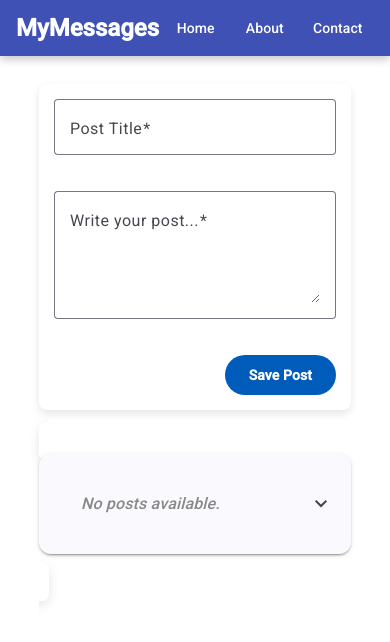
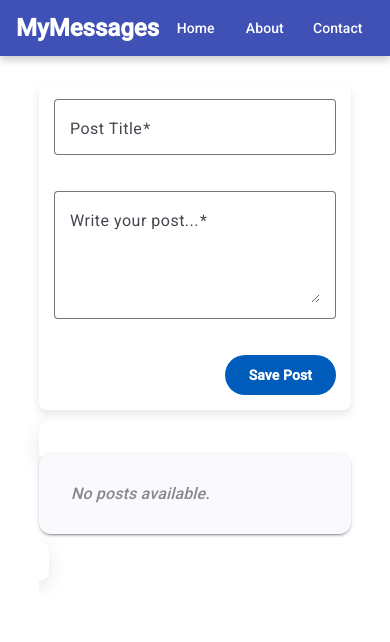
Before and after one commit to JScislewski/mean-course, an Angular app: page / in a window 390 px wide. Shown: the top 642 px of the page. Built offline with nearby package versions, Linux system fonts and the light colour scheme.

Commit message:
Updated styles

```diff
--- a/src/app/app.config.ts
+++ b/src/app/app.config.ts
@@ -5,5 +5,5 @@ import { routes } from './app.routes';
 import { provideAnimationsAsync } from '@angular/platform-browser/animations/async';
 
 export const appConfig: ApplicationConfig = {
-  providers: [provideZoneChangeDetection({ eventCoalescing: true }), provideRouter(routes), provideAnimationsAsync(), provideAnimationsAsync(), provideAnimationsAsync(), provideAnimationsAsync()],
+  providers: [provideZoneChangeDetection({ eventCoalescing: true }), provideRouter(routes), provideAnimationsAsync(), provideAnimationsAsync(), provideAnimationsAsync(), provideAnimationsAsync(), provideAnimationsAsync()],
 };
--- a/src/app/posts/post-create/post-create.component.ts
+++ b/src/app/posts/post-create/post-create.component.ts
@@ -21,5 +21,6 @@ export class PostCreateComponent {
       return;
     }
     this.postsService.addPost(form.value.title, form.value.content);
+    form.resetForm();
   }
 }
--- a/src/app/posts/post-list/post-list.component.css
+++ b/src/app/posts/post-list/post-list.component.css
@@ -1,64 +1,62 @@
-/* Importing Google Font should be done in index.html */
 .post-list {
-  max-width: 600px; /* Max width for the accordion */
-  margin: 20px auto; /* Centering the accordion */
-  background-color: #ffffff; /* White background for the accordion */
-  border-radius: 8px; /* Rounded corners */
-  box-shadow: 0 4px 12px rgba(0, 0, 0, 0.1); /* Subtle shadow for depth */
+  max-width: 800px; /* Maximum width for the accordion to give it presence */
+  margin: 20px auto; /* Center the accordion on the page */
+  border-radius: 10px; /* Rounded corners for a softer look */
+  box-shadow: 0 5px 20px rgba(0, 0, 0, 0.1); /* Deep shadow for depth */
 }
 
 mat-expansion-panel {
   margin-bottom: 16px; /* Space between panels */
   border: none; /* Remove default borders */
-  border-radius: 8px; /* Rounded corners for each panel */
-  overflow: hidden; /* Maintain rounded corners */
-  transition: box-shadow 0.3s ease; /* Smooth transition for shadows */
-}
-
-mat-expansion-panel:hover {
-  box-shadow: 0 4px 20px rgba(0, 0, 0, 0.2); /* Deeper shadow on hover */
 }
 
 mat-expansion-panel-header {
-  border-radius: 8px 8px 0 0; /* Rounded top corners */
+  border-radius: 8px; /* Rounded corners */
   padding: 16px; /* Padding inside the header */
-  transition: background-color 0.3s ease; /* Smooth background transition */
-  font-family: "Roboto", sans-serif; /* Using Roboto font */
+  transition: background-color 0.3s; /* Smooth background transition */
 }
 
 mat-expansion-panel-header:hover {
-  background-color: #e0e0e0; /* Darken background on hover */
+  background-color: #e0e0e0; /* Slightly darker on hover */
 }
 
 .post-title {
-  font-size: 1.5em; /* Title font size */
+  font-size: 1.6em; /* Larger font size for easy readability */
   margin: 0; /* Remove default margin */
-  font-weight: 700; /* Bold for emphasis */
+  font-weight: 600; /* Semi-bold for emphasis */
   color: #333; /* Dark text color */
-  text-transform: capitalize; /* Capitalize each word */
-  transition:
-    color 0.3s ease,
-    transform 0.3s ease; /* Transition effects */
-  font-family: "Roboto", sans-serif; /* Using Roboto font */
-}
-
-mat-expansion-panel-header:hover .post-title {
-  color: #1976d2; /* Change color on hover */
-  transform: scale(1.02); /* Slightly scale up on hover */
 }
 
 mat-panel-description {
-  padding: 16px; /* Padding inside the description */
-  background-color: #ffffff; /* White background for content */
-  border-top: 1px solid #e0e0e0; /* Top border for separation */
-  font-family: "Roboto", sans-serif; /* Consistent font for description */
+  padding: 16px; /* Padding for content */
+  border-top: 1px solid #e0e0e0; /* Separate content area */
 }
 
 .post-content {
-  color: #555; /* Dark grey for post content */
-  line-height: 1.6; /* Improved line height for readability */
+  color: #555; /* Dark grey for content */
+  line-height: 1.7; /* Improved line height for readability */
   margin: 0; /* Remove default margin */
-  font-family: "Roboto", sans-serif; /* Consistent font for content */
+  font-family: "Roboto", sans-serif; /* Consistent font */
+}
+
+mat-action-row {
+  padding: 10px 16px; /* Padding for action row */
+  border-top: 1px solid #e0e0e0; /* Top border for separation */
+}
+
+mat-action-row button {
+  color: #1976d2; /* Primary color for buttons */
+  font-weight: 500; /* Medium weight for buttons */
+  transition:
+    background-color 0.3s,
+    color 0.3s; /* Smooth transition for hover effects */
+  padding: 8px 12px; /* Padding for buttons */
+  border-radius: 4px; /* Slightly rounded button corners */
+}
+
+mat-action-row button:hover {
+  background-color: #e1f5fe; /* Light blue background on hover */
+  color: #0d47a1; /* Darker color on hover */
 }
 
 .empty-state {
@@ -66,7 +64,7 @@ mat-panel-description {
   font-style: italic; /* Italic style for emphasis */
   color: #888; /* Light grey for empty state text */
   padding: 16px; /* Padding for empty state */
-  font-family: "Roboto", sans-serif; /* Consistent font for empty state */
+  font-family: "Roboto", sans-serif; /* Consistent font */
 }
 
 /* Responsive adjustments */
@@ -76,11 +74,7 @@ mat-panel-description {
     padding: 10px; /* Reduced padding */
   }
 
-  mat-expansion-panel {
-    padding: 10px; /* Adjust padding for expansion panels on mobile */
-  }
-
   .post-title {
-    font-size: 1.3em; /* Smaller title font size for mobile */
+    font-size: 1.4em; /* Adjust title size for mobile */
   }
 }
--- a/src/app/posts/post-list/post-list.component.html
+++ b/src/app/posts/post-list/post-list.component.html
@@ -1,5 +1,5 @@
-<mat-accordion class="post-list" multi>
-  <mat-expansion-panel *ngIf="posts.length === 0">
+<mat-accordion class="post-list" multi aria-label="Post List">
+  <mat-expansion-panel *ngIf="posts.length === 0" disabled>
     <mat-expansion-panel-header>
       <mat-panel-title>
         <span class="empty-state">No posts available.</span>
@@ -16,5 +16,9 @@
     <mat-panel-description>
       <p class="post-content">{{ post.content }}</p>
     </mat-panel-description>
+    <mat-action-row>
+      <button mat-button color="accent" class="edit-button">Edit</button>
+      <button mat-button color="warn" class="delete-button">Delete</button>
+    </mat-action-row>
   </mat-expansion-panel>
 </mat-accordion>
--- a/src/app/posts/post-list/post-list.component.ts
+++ b/src/app/posts/post-list/post-list.component.ts
@@ -5,11 +5,12 @@ import { MatFormFieldModule } from '@angular/material/form-field';
 import { Post } from '../../models/post.model';
 import { PostsService } from '../posts.service';
 import { Subscription } from 'rxjs';
+import { MatButtonModule } from '@angular/material/button';
 
 @Component({
   selector: 'app-post-list',
   standalone: true,
-  imports: [MatExpansionModule, MatFormFieldModule, CommonModule],
+  imports: [MatExpansionModule, MatFormFieldModule, CommonModule, MatButtonModule],
   templateUrl: './post-list.component.html',
   styleUrls: ['./post-list.component.css'],
 })
--- a/src/index.html
+++ b/src/index.html
@@ -14,6 +14,8 @@
     <link href="https://fonts.googleapis.com/icon?family=Material+Icons" rel="stylesheet" />
     <link href="https://fonts.googleapis.com/css2?family=Roboto:wght@300;400;500&display=swap" rel="stylesheet" />
     <link href="https://fonts.googleapis.com/icon?family=Material+Icons" rel="stylesheet" />
+    <link href="https://fonts.googleapis.com/css2?family=Roboto:wght@300;400;500&display=swap" rel="stylesheet" />
+    <link href="https://fonts.googleapis.com/icon?family=Material+Icons" rel="stylesheet" />
   </head>
   <body class="mat-typography">
     <app-root></app-root>
--- a/src/styles.css
+++ b/src/styles.css
@@ -35,3 +35,12 @@ body {
   margin: 0;
   font-family: Roboto, "Helvetica Neue", sans-serif;
 }
+
+html,
+body {
+  height: 100%;
+}
+body {
+  margin: 0;
+  font-family: Roboto, "Helvetica Neue", sans-serif;
+}
```
